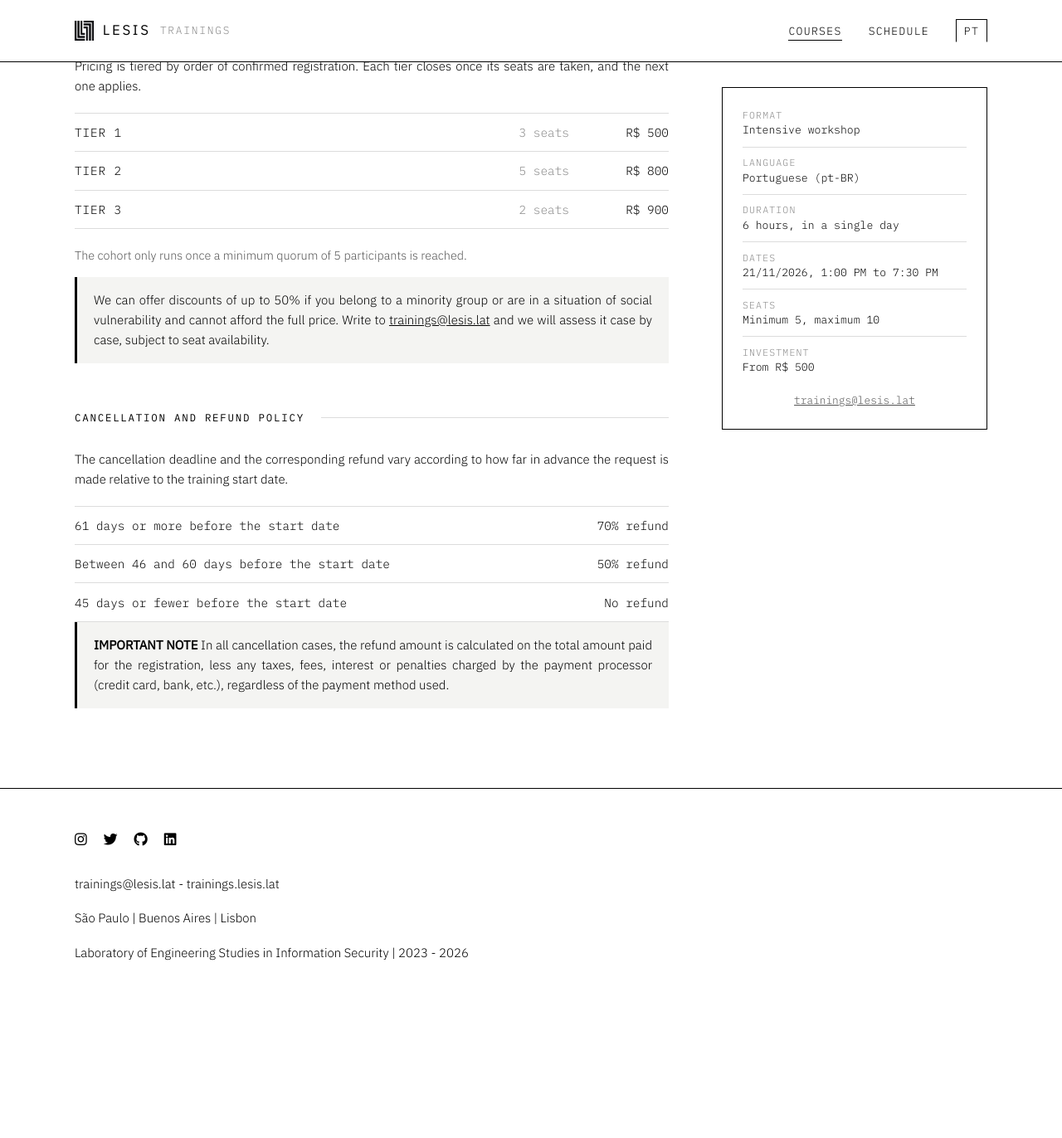
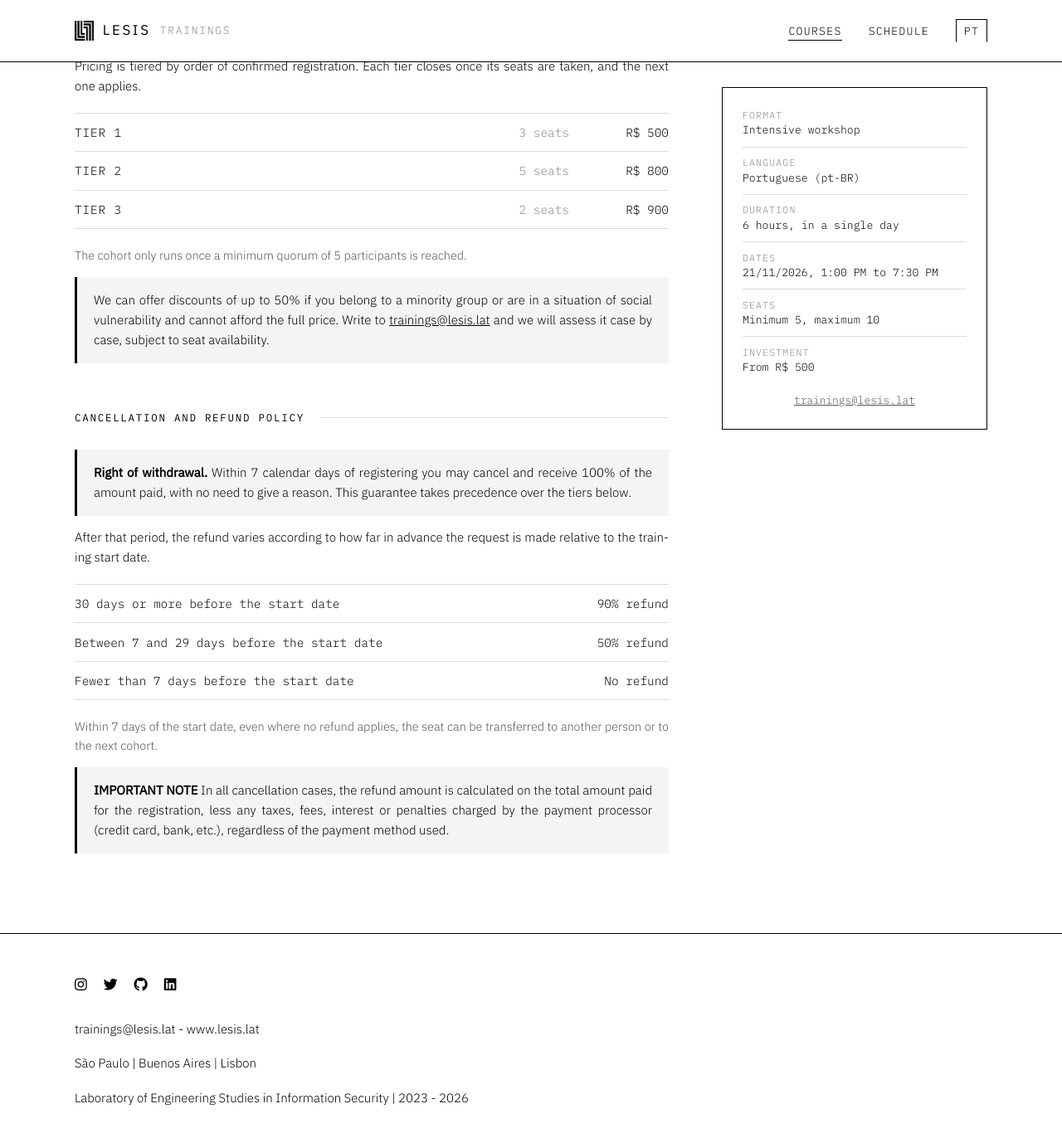
Before and after one commit to lesis-lat/trainings, a Jekyll site: the page built from _courses/phishing-operations.html, in a window 1280 px wide and 1400 px high, scrolled down 4188 px. Shown: the top 1372 px of the window at 83% size. Built offline with Jekyll 4.4.1, drawn with Linux system fonts in a browser that asks for light colours; before the commit the page ends 5413 px from its top, so only the background shows below that.

Commit message:
new details

```diff
--- a/_data/i18n/en.yml
+++ b/_data/i18n/en.yml
@@ -77,7 +77,12 @@ course:
     <a href="mailto:trainings@lesis.lat">trainings@lesis.lat</a> and we will assess it case by
     case, subject to seat availability.
   refund: "CANCELLATION AND REFUND POLICY"
-  refund_intro: "The cancellation deadline and the corresponding refund vary according to how far in advance the request is made relative to the training start date."
+  refund_withdrawal_html: >-
+    <b>Right of withdrawal.</b> Within 7 calendar days of registering you may cancel and receive
+    100% of the amount paid, with no need to give a reason. This guarantee takes precedence over
+    the tiers below.
+  refund_intro: "After that period, the refund varies according to how far in advance the request is made relative to the training start date."
+  refund_transfer: "Within 7 days of the start date, even where no refund applies, the seat can be transferred to another person or to the next cohort."
   refund_note_title: "IMPORTANT NOTE"
   refund_note: "In all cancellation cases, the refund amount is calculated on the total amount paid for the registration, less any taxes, fees, interest or penalties charged by the payment processor (credit card, bank, etc.), regardless of the payment method used."
   location: "LOCATION"
@@ -91,11 +96,11 @@ course:
 # Cancellation policy, shared by every paid course.
 # Rendered when a course declares `refund_policy: true` in its front matter.
 refund_tiers:
-  - label: "61 days or more before the start date"
-    value: "70% refund"
-  - label: "Between 46 and 60 days before the start date"
+  - label: "30 days or more before the start date"
+    value: "90% refund"
+  - label: "Between 7 and 29 days before the start date"
     value: "50% refund"
-  - label: "45 days or fewer before the start date"
+  - label: "Fewer than 7 days before the start date"
     value: "No refund"
 
 meta:
--- a/_data/i18n/pt.yml
+++ b/_data/i18n/pt.yml
@@ -78,7 +78,12 @@ course:
     <a href="mailto:trainings@lesis.lat">trainings@lesis.lat</a> e avaliaremos caso a caso,
     mediante disponibilidade de vaga.
   refund: "POLÍTICA DE CANCELAMENTO E REEMBOLSO"
-  refund_intro: "O prazo para solicitação de cancelamento e o respectivo reembolso variam conforme a antecedência em relação à data de início do treinamento."
+  refund_withdrawal_html: >-
+    <b>Direito de arrependimento.</b> Nos 7 dias corridos seguintes à inscrição você pode desistir
+    e receber 100% do valor pago, sem precisar justificar. Essa garantia prevalece sobre as faixas
+    abaixo.
+  refund_intro: "Passado esse prazo, o reembolso varia conforme a antecedência em relação à data de início do treinamento."
+  refund_transfer: "A menos de 7 dias do início, ainda que sem reembolso, a vaga pode ser transferida para outra pessoa ou para a turma seguinte."
   refund_note_title: "OBSERVAÇÃO IMPORTANTE"
   refund_note: "Em todos os casos de cancelamento, o valor do reembolso é calculado sobre o valor total pago pela inscrição, deduzindo-se quaisquer impostos, taxas, juros ou multas cobradas pela administradora do pagamento (cartão de crédito, banco, etc.), independentemente da forma de pagamento utilizada."
   location: "LOCAL"
@@ -92,11 +97,11 @@ course:
 # Política de cancelamento, compartilhada por todos os cursos pagos.
 # Renderizada quando o curso declara `refund_policy: true` no front matter.
 refund_tiers:
-  - label: "Até 61 dias ou mais antes do início"
-    value: "Reembolso de 70%"
-  - label: "Entre 46 e 60 dias antes do início"
+  - label: "30 dias ou mais antes do início"
+    value: "Reembolso de 90%"
+  - label: "Entre 7 e 29 dias antes do início"
     value: "Reembolso de 50%"
-  - label: "Em até 45 dias antes do início"
+  - label: "Menos de 7 dias antes do início"
     value: "Sem reembolso"
 
 meta:
--- a/_includes/footer.html
+++ b/_includes/footer.html
@@ -8,7 +8,7 @@
     </ul>
 
     <div class="site-footer-text">
-      <p><a href="mailto:trainings@lesis.lat">trainings@lesis.lat</a> - trainings.lesis.lat</p>
+      <p><a href="mailto:trainings@lesis.lat">trainings@lesis.lat</a> - www.lesis.lat</p>
       <p>São Paulo | Buenos Aires | Lisbon</p>
       <p>{{ t.footer.tagline }} | 2023 - 2026</p>
     </div>
--- a/_includes/head.html
+++ b/_includes/head.html
@@ -19,8 +19,15 @@
 <link rel="alternate" hreflang="{{ page.alt_lang | default: 'pt-BR' }}" href="{{ site.url }}{{ page.alt_url }}">
 <link rel="alternate" hreflang="x-default" href="{{ site.url }}{% if lang == 'en' %}{{ page.url }}{% else %}{{ page.alt_url }}{% endif %}">
 {% endif %}
-<link rel="icon" href="{{ '/assets/images/favicon-white.png' | relative_url }}" type="image/png">
-<link rel="apple-touch-icon" href="{{ '/assets/images/favicon-white.png' | relative_url }}">
+{% comment %}
+The LESIS symbol as favicon. The black mark is the default — a white glyph is
+invisible on a light tab strip — with the white one swapped in for dark mode.
+The apple-touch-icon is a filled tile: iOS composites transparency onto black
+and adds its own corner radius.
+{% endcomment %}
+<link rel="icon" href="{{ '/assets/images/favicon-light.png' | relative_url }}" type="image/png">
+<link rel="icon" href="{{ '/assets/images/favicon-dark.png' | relative_url }}" type="image/png" media="(prefers-color-scheme: dark)">
+<link rel="apple-touch-icon" href="{{ '/assets/images/apple-touch-icon.png' | relative_url }}">
 {% assign stylesheet_version = site.time | date: '%s' %}
 <link rel="preload" href="{{ '/assets/css/style.min.css' | relative_url }}?v={{ stylesheet_version }}" as="style" onload="this.rel='stylesheet'">
 <link rel="preload" href="https://cdnjs.cloudflare.com/ajax/libs/font-awesome/5.15.3/css/all.min.css" as="style" onload="this.rel='stylesheet'" crossorigin="anonymous" referrerpolicy="no-referrer">
--- a/_layouts/course.html
+++ b/_layouts/course.html
@@ -134,6 +134,7 @@ layout: default
       {% if page.refund_policy %}
       <section class="block">
         <h2 class="label">{{ t.course.refund }}</h2>
+        <p class="callout callout-inline callout-lead">{{ t.course.refund_withdrawal_html }}</p>
         <p>{{ t.course.refund_intro }}</p>
         <ul class="terms">
           {% for tier in t.refund_tiers %}
@@ -143,6 +144,7 @@ layout: default
           </li>
           {% endfor %}
         </ul>
+        <p class="note">{{ t.course.refund_transfer }}</p>
         <p class="callout callout-inline"><b>{{ t.course.refund_note_title }}</b> {{ t.course.refund_note }}</p>
       </section>
       {% endif %}
--- a/assets/css/style.css
+++ b/assets/css/style.css
@@ -907,6 +907,11 @@ img {
     white-space: nowrap;
 }
 
+.callout-lead {
+    margin-top: 0;
+    margin-bottom: 1.5rem;
+}
+
 .callout-inline {
     margin-top: 1.5rem;
 }
```
Also changed, not shown: assets/css/style.min.css, assets/images/apple-touch-icon.png (added), assets/images/favicon-dark.png (added), assets/images/favicon-light.png (added).
